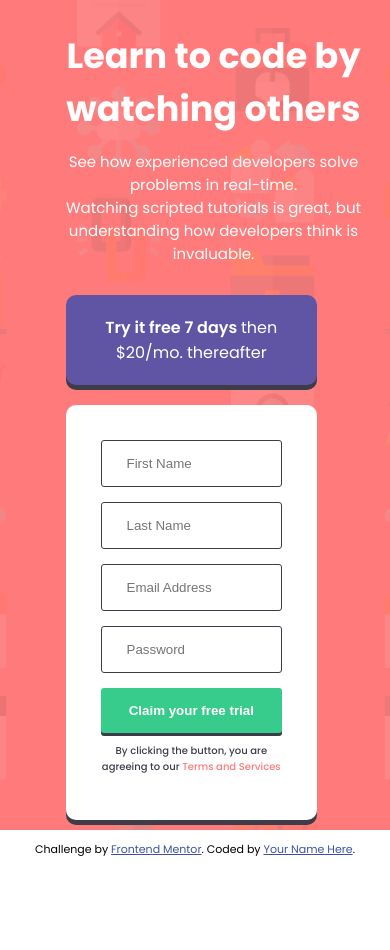
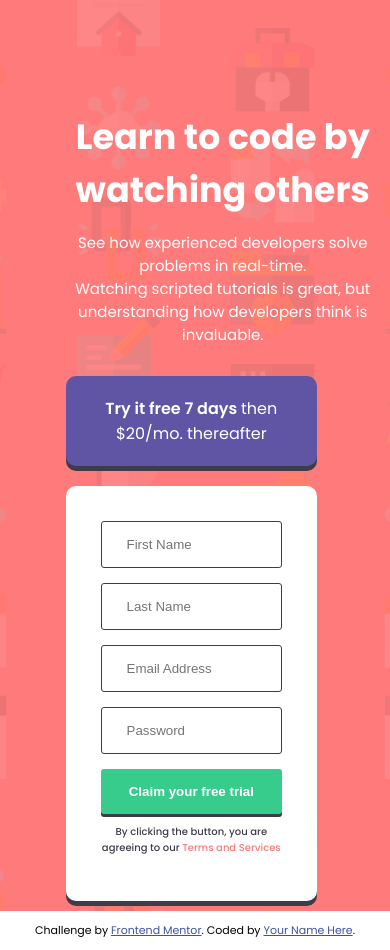
Before and after one commit to keshavgoyal2807/Intro-component-with-sign-up-form, a plain HTML site: page index.html in a window 390 px wide. Before the commit the page ends 869 px from the top, so only its background shows below. Drawn offline with Linux system fonts and the light colour scheme.

Commit message:
added media-query for mobile devices

```diff
--- a/styles.css
+++ b/styles.css
@@ -137,8 +137,7 @@ body{
         align-items: center;
         justify-content: center;
         padding-left: 15%;
-        padding-right: 5%;
-        padding-top: 5%;
+        padding-top: 100px;
         margin-bottom: 30px;
     }
 
```
